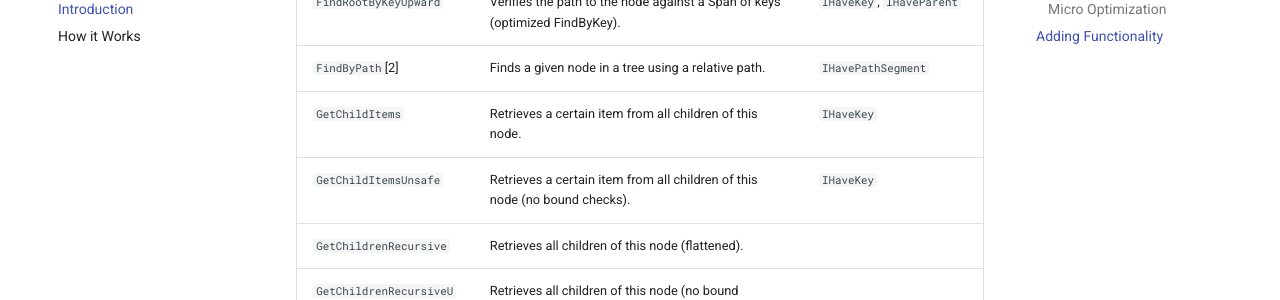
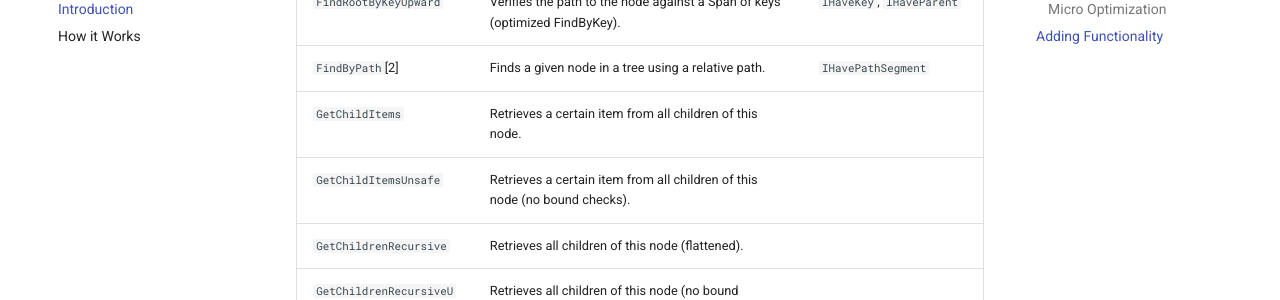
Before and after one commit to Nexus-Mods/NexusMods.Paths, an MkDocs documentation site: the page built from docs/Trees/Introduction.md, in a window 1280 px wide and 900 px high, scrolled down 3927 px. Shown: the part 153-453 px from the top of the window. Built offline with MkDocs 1.6.1 and Material for MkDocs 9.7.7, drawn with Linux system fonts in a browser that asks for light colours; comment, search, counter and statistics services are not loaded.

Commit message:
Fixed: Typo in GetChildItems

```diff
--- a/docs/Trees/Introduction.md
+++ b/docs/Trees/Introduction.md
@@ -135,8 +135,8 @@ Available Methods:
 | `FindByKeyUpward`              | Verifies the path to the node against a Span of keys (inverse FindByKey).     | `IHaveKey`, `IHaveParent`         |
 | `FindRootByKeyUpward`          | Verifies the path to the node against a Span of keys (optimized FindByKey).   | `IHaveKey`, `IHaveParent`         |
 | `FindByPath`[2]                | Finds a given node in a tree using a relative path.                           | `IHavePathSegment`                |
-| `GetChildItems`                | Retrieves a certain item from all children of this node.                      | `IHaveKey`                        |
-| `GetChildItemsUnsafe`          | Retrieves a certain item from all children of this node (no bound checks).    | `IHaveKey`                        |
+| `GetChildItems`                | Retrieves a certain item from all children of this node.                      |                                   |
+| `GetChildItemsUnsafe`          | Retrieves a certain item from all children of this node (no bound checks).    |                                   |
 | `GetChildrenRecursive`         | Retrieves all children of this node (flattened).                              |                                   |
 | `GetChildrenRecursiveUnsafe`   | Retrieves all children of this node (no bound checks).                        |                                   |
 | `GetKeys`                      | Retrieves all keys of the children of this node.                              | `IHaveKey`                        |
```
